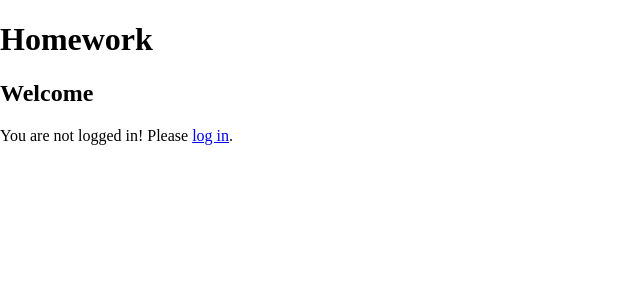
After one commit to 20065ethanb/HomeworkSite, a Flask app: template templates/home.html in a window 1280 px wide. The commit adds this page. Shown: the top 300 px of the page, without its empty margins (0-640 px from the left). Run offline with Flask 3, Linux system fonts and the light colour scheme; the template is opened without the code that fills it, so the values that code supplies are empty.

Commit message:
Reworked Site Layout

```diff
--- a/app.py
+++ b/app.py
@@ -4,7 +4,7 @@ from sqlite3 import Error
 from flask_bcrypt import Bcrypt
 
 DATABASE = "C:/Users/GGPC/PycharmProjects/HomeworkSite/homework.db" # Desktop
-# DATABASE = "C:/Users/ethan/PycharmProjects/SmileCafe/smile.db"  # Laptop
+# DATABASE = "C:/Users/ethan/PycharmProjects/HomeworkSite/homework.db"  # Laptop
 
 app = Flask(__name__)
 
@@ -18,7 +18,12 @@ def create_connection(db_file):
     return None
 
 
-@app.route('/', methods=['POST', 'GET'])
+@app.route('/')
+def render_home():
+    return render_template('home.html')
+
+
+@app.route('/login', methods=['POST', 'GET'])
 def render_login():
     return render_template('login.html')
 
@@ -52,14 +57,14 @@ def render_signup():
         con.commit()
         con.close()
 
-        return redirect('/')
+        return redirect('/login')
 
     return render_template('signup.html')
 
-# Sign in for student and teacher (first name, last name, role, email, id number)
+# Sign in for student and teacher
 # Students should have a page with only their homework where they can submit homework
 # Only teachers can view all students homework
-# Only teachers should be able to add, remove and mark work (id, title, description, time, student id, work, isdone, mark)
+# Only teachers should be able to add, remove and mark work
 
 
 if __name__ == '__main__':
--- a/templates/base.html
+++ b/templates/base.html
@@ -3,7 +3,7 @@
 
 <head>
     <meta charset="utf-8">
-    <title>Homework</title>
+    <title>Homework Site</title>
     <meta name="viewport" content="width=device-width, initial-scale=1">
     <link href="https://fonts.googleapis.com/css2?family=Manrope:wght@200;400;600;800&display=swap" rel="stylesheet">
     <link rel="stylesheet" href="https://cdnjs.cloudflare.com/ajax/libs/normalize/8.0.1/normalize.css"/>
--- /dev/null
+++ b/templates/home.html
@@ -0,0 +1,7 @@
+{% extends "base.html" %}
+
+{% block pageheading %}Welcome{% endblock %}
+
+{% block main %}
+    <p>You are not logged in! Please <a href="/login">log in</a>.</p>
+{% endblock %}
--- a/templates/login.html
+++ b/templates/login.html
@@ -17,5 +17,5 @@
         <div class="form-element"><input type="submit" value="Login"></div>
     </div>
 </form>
-<p><br><br><br>If you don't yet have an account, please <a href="/signup">sign up</a>.</p>
+<p>If you don't yet have an account, please <a href="/signup">sign up</a>.</p>
 {% endblock %}
```
Also changed, not shown: homework.db (added).
